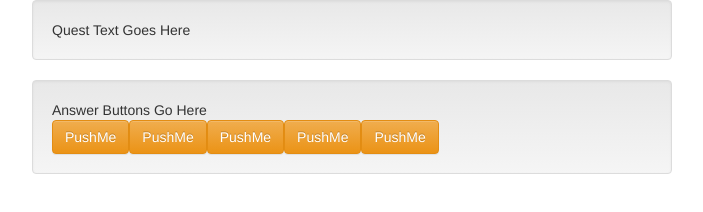
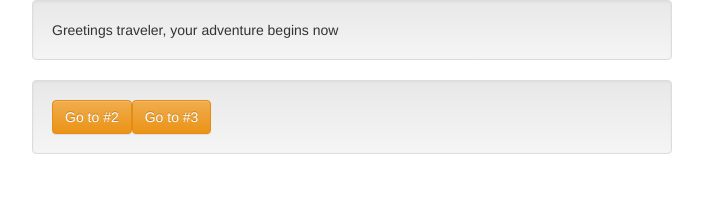
Before and after one commit to normancroan/adventure, a website: page public/index.html in a window 1280 px wide. Shown: the whole page, without its empty margins (288-991 px from the left). Drawn offline with nearby package versions, Linux system fonts and the light colour scheme.

Commit message:
app now driven by json objects

```diff
--- a/public/index.html
+++ b/public/index.html
@@ -12,12 +12,16 @@
     <div class="container-fluid">
       <div class="row">
         <div class="col-md-3"></div>
-        <div class="col-md-6 well" id="quest">Quest Text Goes Here</div>
+        <div class="col-md-6 well" id="quest">
+          <span id="questText"></span>
+        </div>
         <div class="col-md-3"></div>
       </div>
       <div class="row">
         <div class="col-md-3"></div>
-        <div class="col-md-6 well" id="answers">Answer Buttons Go Here<br></div>
+        <div class="col-md-6 well" id="answers">
+          <div id="answerButtons"></div>
+        </div>
         <div class="col-md-3"></div>
       </div>
     </div>
--- a/public/js/adventure.js
+++ b/public/js/adventure.js
@@ -1,17 +1,42 @@
-function spawnButton(buttonId, buttonName){
-    var $input = $('<input id=' +buttonId+ ' value=' +buttonName+ ' type="button"  class="btn btn-warning"/>');
-    $input.appendTo($("#answers"));
-}
+var quest = [
+  {
+    "questId" : 0,
+    "questText": "Greetings traveler, your adventure begins now",
+    "answers": [{"answerText": "Go to #2", "route": 1}, {"answerText": "Go to #3", "route": 2}]
+  },
+  {
+    "questId" : 1,
+    "questText": "This is the second quest text",
+    "answers": [{"answerText": "Go to #3", "route": 2}]
+  },
+  {
+    "questId" : 2,
+    "questText": "This is the third quest text",
+    "answers": [{"answerText": "Go to #1", "route": 0}]
+  }
+]
 
-$( document ).ready(function() {
-    console.log( "ready!" );
+  function spawnButton(buttonId, buttonName){
+    var $input = $('<input id="' +buttonId+ '" value="' +buttonName+ '" type="button"  class="btn btn-warning"/>');
+    $input.appendTo($("#answerButtons"));
+  }
 
-    for (var i=0; i<5; i++){
-      spawnButton(i,"PushMe");
+  function showQuest(id){
+    //show quest text
+    $('#questText').text(quest[id].questText);
+
+    //clean up div and show the answer buttons
+    $( "#answerButtons" ).empty();
+    for (var i=0; i<quest[id].answers.length; i++){
+      spawnButton(quest[id].answers[i].route,
+        quest[id].answers[i].answerText);
+      }
+    //start listening for button clicks
+      $("#answerButtons").find(".btn").click(function () {
+          showQuest(this.id);
+      });
     }
 
-    $("#answers").find(".btn").click(function () {
-        console.log((this.id));
-    });
-
-});
+    $( document ).ready(function() {
+    showQuest(0);
+  });
```
